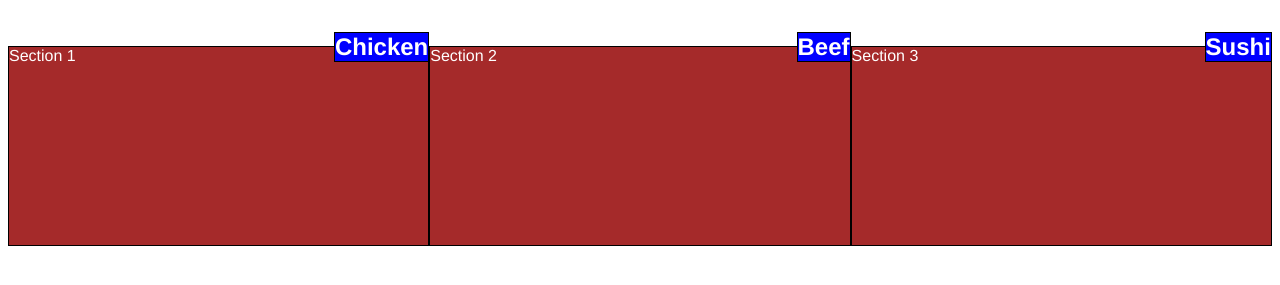
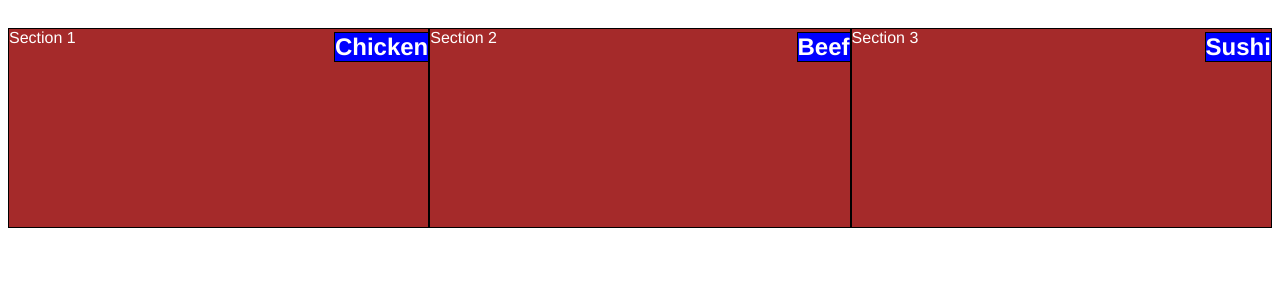
Before and after one commit to NotEnoughAndy/coursera-test, a plain HTML site: page module2-solution/index.html in a window 1280 px wide. Shown: the part 61-346 px from the top of the page. Drawn offline with Linux system fonts and the light colour scheme.

Commit message:
Update index.html

```diff
--- a/module2-solution/index.html
+++ b/module2-solution/index.html
@@ -180,9 +180,9 @@ p {
 <h1>Page Heading</h1>
 
 <div class="row">
-  <div class="col-lg-4 col-md-6 col-sm-12"><h2 class="title">Chicken</h2><br><p>Section 1</p></div>
-  <div class="col-lg-4 col-md-6 col-sm-12"><h2 class="title">Beef</h2><br><p>Section 2</p></div>
-  <div class="col-lg-4 col-md-12 col-sm-12"><h2 class="title">Sushi</h2><br><p>Section 3</p></div>
+  <div class="col-lg-4 col-md-6 col-sm-12"><h2 class="title">Chicken</h2><p>Section 1</p></div>
+  <div class="col-lg-4 col-md-6 col-sm-12"><h2 class="title">Beef</h2><p>Section 2</p></div>
+  <div class="col-lg-4 col-md-12 col-sm-12"><h2 class="title">Sushi</h2><p>Section 3</p></div>
 
 </body>
 </html>
```
